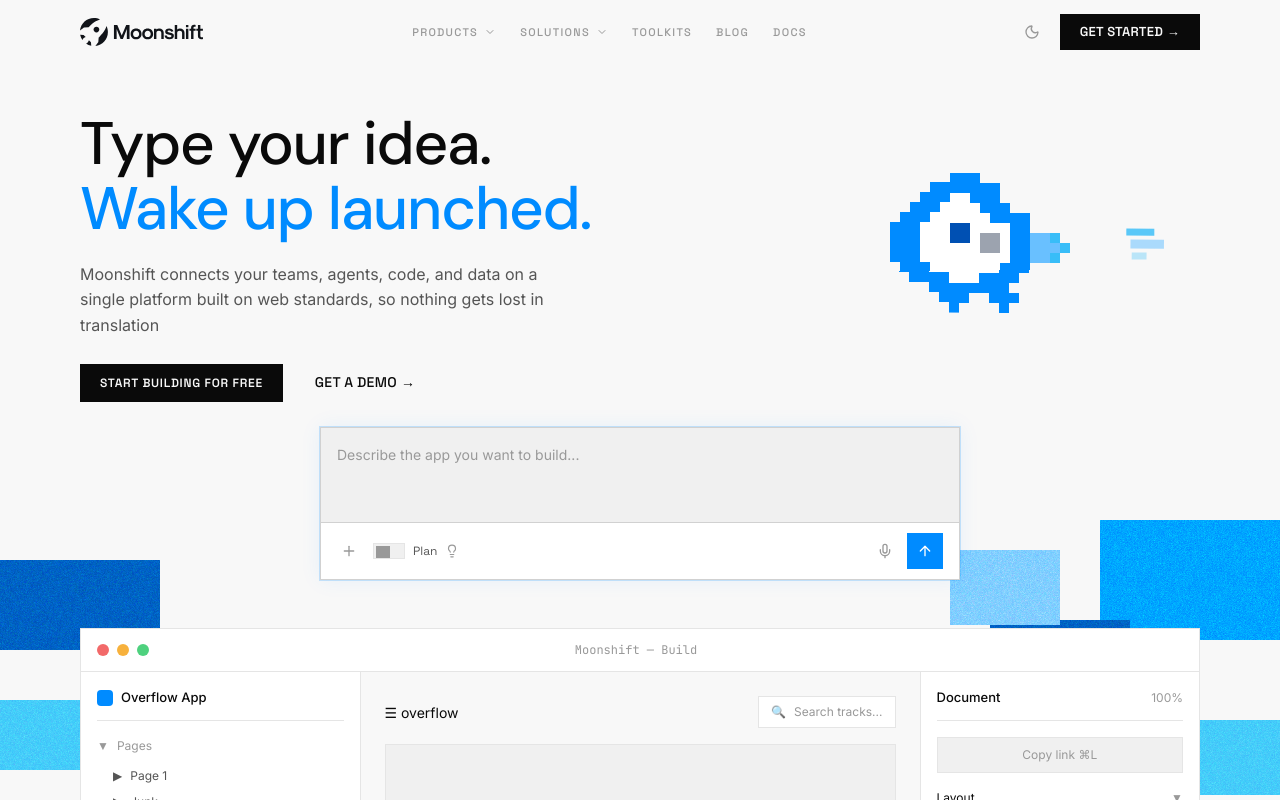
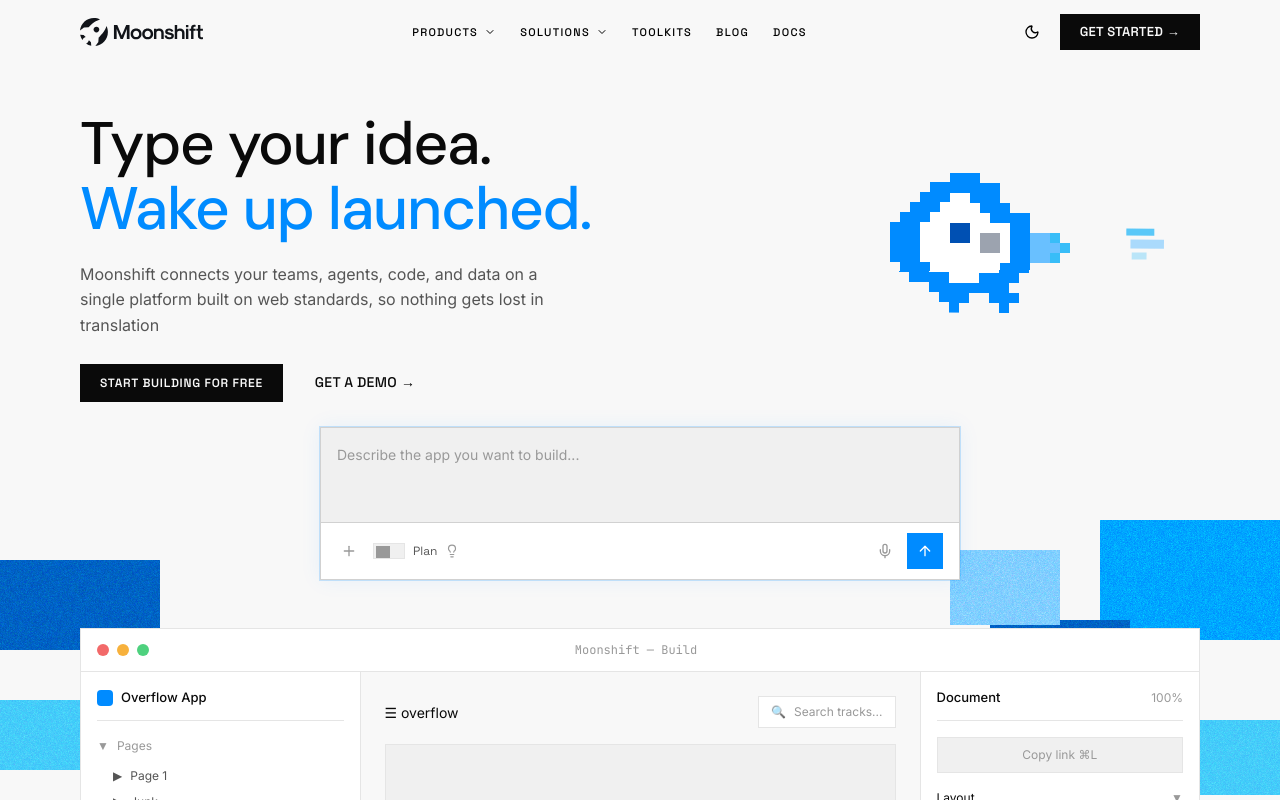
Before and after one commit to madvillax/Moonshift, a Next.js app: page / in a window 1280 px wide. Shown: the top 800 px of the page. Built offline with nearby package versions, Linux system fonts and the light colour scheme.

Commit message:
Update Navbar.tsx

```diff
--- a/src/components/Navbar.tsx
+++ b/src/components/Navbar.tsx
@@ -64,7 +64,7 @@ export default function Navbar() {
               <a
                 key={link.name}
                 href={link.href}
-                className="flex items-center gap-1 text-[11px] font-medium uppercase tracking-[0.12em] text-text-muted hover:text-text-primary transition-colors duration-200"
+                className="flex items-center gap-1 text-[11px] font-medium uppercase tracking-[0.12em] text-black dark:text-text-muted hover:text-black dark:hover:text-text-primary transition-colors duration-200"
                 style={{ fontFamily: "var(--font-space-grotesk)" }}
               >
                 {link.name}
@@ -76,7 +76,7 @@ export default function Navbar() {
           <div className="hidden lg:flex items-center gap-3">
             <button
               onClick={toggleTheme}
-              className="p-2 text-text-muted hover:text-text-primary transition-colors duration-150"
+              className="p-2 text-black dark:text-text-muted hover:text-black dark:hover:text-text-primary transition-colors duration-150"
               aria-label="Toggle theme"
             >
               {theme === "light" ? <Moon className="w-4 h-4" /> : <Sun className="w-4 h-4" />}
@@ -92,7 +92,7 @@ export default function Navbar() {
 
           <button
             onClick={() => setIsMobileMenuOpen(!isMobileMenuOpen)}
-            className="lg:hidden p-2 text-text-secondary hover:text-text-primary"
+            className="lg:hidden p-2 text-black dark:text-text-secondary hover:text-black dark:hover:text-text-primary"
           >
             {isMobileMenuOpen ? <X className="w-5 h-5" /> : <Menu className="w-5 h-5" />}
           </button>
@@ -112,7 +112,7 @@ export default function Navbar() {
                 <a
                   key={link.name}
                   href={link.href}
-                  className="flex items-center justify-between text-[13px] font-medium uppercase tracking-[0.1em] text-text-secondary hover:text-text-primary transition-colors"
+                  className="flex items-center justify-between text-[13px] font-medium uppercase tracking-[0.1em] text-black dark:text-text-secondary hover:text-black dark:hover:text-text-primary transition-colors"
                   style={{ fontFamily: "var(--font-space-grotesk)" }}
                   onClick={() => setIsMobileMenuOpen(false)}
                 >
```
